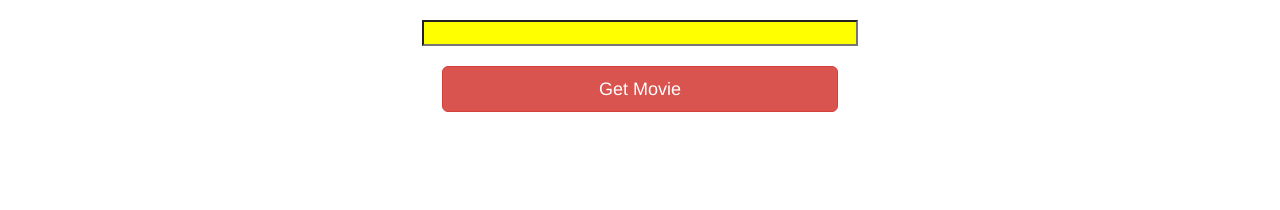
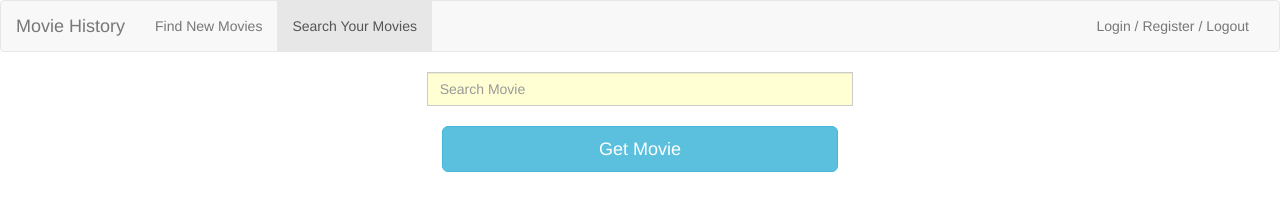
Before and after one commit to nss-evening-cohort-05/rich-browser-group-project-octothrops, a plain HTML site: page index.html in a window 1280 px wide. Drawn offline with nearby package versions, Linux system fonts and the light colour scheme.

Commit message:
finished search page

```diff
--- a/index.html
+++ b/index.html
@@ -11,11 +11,38 @@
 </head>
 
 <body>
-  <div class="row input-holder">
-    <input type="text" class="col-xs-4 col-xs-offset-4" id="movieSearch">
+
+  <nav class="navbar navbar-default">
+    <div class="container-fluid">
+      <div class="navbar-header">
+        <button type="button" class="navbar-toggle collapsed" data-toggle="collapse" data-target="#bs-example-navbar-collapse-1" aria-expanded="false">
+          <span class="sr-only">Toggle navigation</span>
+          <span class="icon-bar"></span>
+          <span class="icon-bar"></span>
+          <span class="icon-bar"></span>
+        </button>
+        <a class="navbar-brand" href="#">Movie History</a>
+      </div>
+
+      <!-- Collect the nav links, forms, and other content for toggling -->
+      <div class="collapse navbar-collapse" id="bs-example-navbar-collapse-1">
+        <ul class="nav navbar-nav">
+          <li><a href="#">Find New Movies</a></li>
+          <li class="active"><a href="#">Search Your Movies</a></li>
+        </ul>
+
+        <ul class="nav navbar-nav navbar-right">
+          <li><a href="#">Login / Register / Logout</a></li>
+        </ul>
+    </div>
+  </nav>
+
+  <div class="input-holder input-group col-xs-4 col-xs-offset-4">
+    <input type="text" class="form-control" placeholder="Search Movie" id="movieSearch">
   </div>
+
   <div class="row col-xs-4 col-xs-offset-4">
-    <button class="btn btn-danger btn-lg col-xs-12" id="getMovie">Get Movie</button>
+    <button class="btn btn-info btn-lg col-xs-12" id="getMovie">Get Movie</button>
   </div>
 
 
--- a/sass/_colors.scss
+++ b/sass/_colors.scss
@@ -1,3 +1,4 @@
 $blue: blue;
-
+$lightblue: #e2edff;
+$lightyellow: #ffffd3;
 $yellow: yellow;
--- a/sass/main.scss
+++ b/sass/main.scss
@@ -5,10 +5,11 @@ body {
 }
 
 
-.input-holder{
-	input{
-		margin-top: 20px;
-		margin-bottom: 20px;
-		background-color: $yellow;
+.input-holder {
+	margin-top: 20px;
+	margin-bottom: 20px;
+
+	input {
+		background-color: $lightyellow;
 	}
 }
```
Also changed, not shown: styles/main.css.
